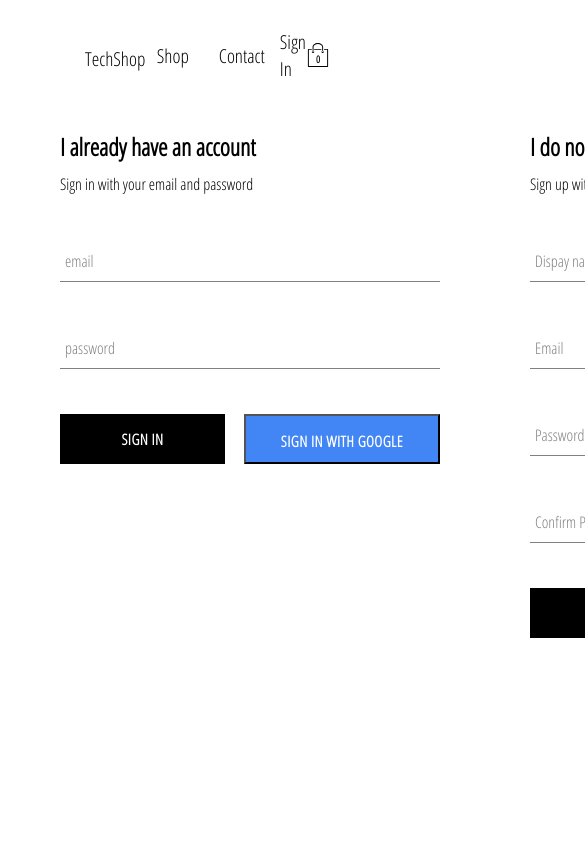
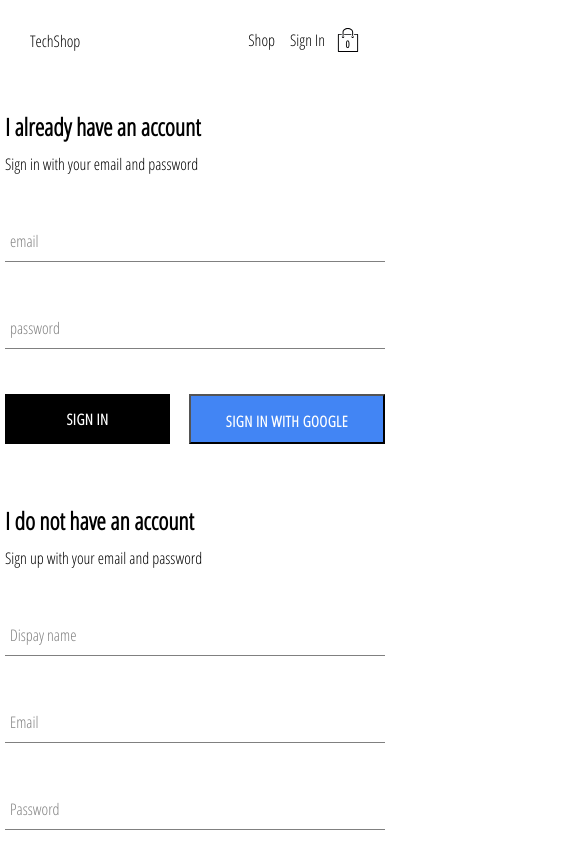
Before and after one commit to Analova/techStore, a React (Create React App) app: page /signin in a window 390 px wide. Shown: the top 844 px of the page, 585 px wide, since content can reach past the window. Built offline with nearby package versions, Linux system fonts and the light colour scheme; no server answers.

Commit message:
mobile responsive app

```diff
--- a/src/App.css
+++ /dev/null
@@ -1,15 +0,0 @@
-body {
-    font-family: "Open Sans Condensed";
-    padding: 20px 60px;
-
-}
-
-a {
-    text-decoration: none;
-    color: black;
-    font-size: 1.2rem
-}
-
-* {
-    box-sizing: border-box;
-}
--- a/src/App.js
+++ b/src/App.js
@@ -7,7 +7,7 @@ import Header from "./components/header/Header";
 import SignInAndSignUp from "./pages/sign-in-and-sign-up/SignInAndSignUp";
 import Checkout from "./pages/checkout/Checkout";
 
-import "./App.css";
+import { GlobalStyle } from "./global.styles";
 
 import { auth, createUserProfileDocument } from "./firebase/firebase.utils";
 
@@ -50,6 +50,7 @@ class App extends React.Component {
   render() {
     return (
       <div>
+        <GlobalStyle />
         <Header />
         <Switch>
           <Route exact path="/" component={HomePage} />
--- a/src/components/checkout-item/checkout-item.styles.js
+++ b/src/components/checkout-item/checkout-item.styles.js
@@ -8,6 +8,10 @@ export const CheckoutItemContainer = styled.div`
   padding: 15px 0;
   font-size: 20px;
   align-items: center;
+
+  @media screen and (max-width: 800px) {
+    font-size: 18px;
+  }
 `;
 
 export const ImageContainer = styled.div`
@@ -21,6 +25,10 @@ export const ImageContainer = styled.div`
 
 export const TextContainer = styled.span`
   width: 23%;
+
+  @media screen and (max-width: 800px) {
+    width: 22%;
+  }
 `;
 
 export const QuantityContainer = styled(TextContainer)`
--- a/src/components/collection-item/collection-item.styles.js
+++ b/src/components/collection-item/collection-item.styles.js
@@ -17,6 +17,18 @@ export const CollectionItemContainer = styled.div`
       display: flex;
     }
   }
+
+  @media screen and (max-width: 800px) {
+    width: 40vw;
+    &:hover {
+      .image {
+        opacity: unset;
+      }
+      button {
+        opacity: unset;
+      }
+    }
+  }
 `;
 
 export const AddButton = styled(CustomButton)`
@@ -25,6 +37,13 @@ export const AddButton = styled(CustomButton)`
   position: absolute;
   top: 255px;
   display: none;
+
+  @media screen and (max-width: 800px) {
+    display: block;
+    opacity: 0.9;
+    min-width: unset;
+    padding: 0 10px;
+  }
 `;
 
 export const BackgroundImage = styled.div`
--- a/src/components/collection-preview/collection-preview.styles.js
+++ b/src/components/collection-preview/collection-preview.styles.js
@@ -4,6 +4,10 @@ export const CollectionPreviewContainer = styled.div`
   display: flex;
   flex-direction: column;
   margin-bottom: 30px;
+
+  @media screen and (max-width: 800px) {
+    align-items: center;
+  }
 `;
 
 export const TitleContainer = styled.h1`
@@ -18,4 +22,10 @@ export const TitleContainer = styled.h1`
 export const PreviewContainer = styled.div`
   display: flex;
   justify-content: space-between;
+
+  @media screen and (max-width: 800px) {
+    display: grid;
+    grid-template-columns: 1fr 1fr;
+    grid-gap: 15px;
+  }
 `;
--- a/src/components/header/Header.js
+++ b/src/components/header/Header.js
@@ -23,7 +23,7 @@ const Header = ({ currentUser, hidden }) => {
       <LogoContainer to="/">TechShop</LogoContainer>
       <OptionsContainer>
         <OptionLink to="/shop">Shop</OptionLink>
-        <OptionLink to="/shop">Contact</OptionLink>
+
         {currentUser ? (
           <OptionLink as="div" onClick={() => auth.signOut()}>
             {" "}
--- a/src/components/header/header.styles.js
+++ b/src/components/header/header.styles.js
@@ -7,12 +7,23 @@ export const HeaderContainer = styled.div`
   display: flex;
   justify-content: space-between;
   margin-bottom: 25px;
+
+  @media screen and (max-width: 800px) {
+    height: 60px;
+    padding: 10px;
+    margin-bottom: 20px;
+  }
 `;
 
 export const LogoContainer = styled(Link)`
   height: 100%;
   width: 70px;
   padding: 25px;
+
+  @media screen and (max-width: 800px) {
+    width: 30px;
+    padding: 10px;
+  }
 `;
 
 export const OptionsContainer = styled.div`
@@ -21,6 +32,10 @@ export const OptionsContainer = styled.div`
   display: flex;
   align-items: center;
   justify-content: flex-end;
+
+  @media screen and (max-width: 800px) {
+    width: 80%;
+  }
 `;
 
 export const OptionLink = styled(Link)`
--- a/src/components/menu-item/menu-item.styles.js
+++ b/src/components/menu-item/menu-item.styles.js
@@ -26,6 +26,10 @@ export const MenuItemContainer = styled.div`
   }
   &:last-child {
     margin-left: 7.5px;
+  }
+
+  @media screen and (max-width: 800px) {
+    width: 80%;
   }
 `;
 
--- /dev/null
+++ b/src/global.styles.js
@@ -0,0 +1,19 @@
+import { createGlobalStyle } from "styled-components";
+
+export const GlobalStyle = createGlobalStyle`
+	body {
+		font-family: 'Open Sans Condensed';
+		padding: 20px 40px;
+		@media screen and (max-width: 800px) {
+			padding: 10px;
+
+		}
+	}
+	a {
+		text-decoration: none;
+		color: black;
+	}
+	* {
+		box-sizing: border-box;
+	}
+`;
--- a/src/pages/checkout/checkout.styles.js
+++ b/src/pages/checkout/checkout.styles.js
@@ -10,6 +10,10 @@ export const CheckoutPageContainer = styled.div`
   button {
     margin-left: auto;
     margin-top: 50px;
+  }
+
+  @media screen and (max-width: 800px) {
+    width: 90%;
   }
 `;
 
@@ -27,6 +31,12 @@ export const HeaderBlockContainer = styled.div`
   &:last-child {
     width: 8%;
   }
+  @media screen and (max-width: 800px) {
+    width: 22%;
+    &:last-child {
+      width: 12%;
+    }
+  }
 `;
 
 export const TotalContainer = styled.div`
--- a/src/pages/collection/collection.styles.js
+++ b/src/pages/collection/collection.styles.js
@@ -17,4 +17,10 @@ export const CollectionItemsContainer = styled.div`
   & > div {
     margin-bottom: 30px;
   }
+
+  @media screen and (max-width: 800px) {
+    grid-template-columns: 1fr 1fr;
+    grid-gap: 5px;
+    padding-left: 20px;
+  }
 `;
--- a/src/pages/sign-in-and-sign-up/sign-in-and-sign-up.styles.js
+++ b/src/pages/sign-in-and-sign-up/sign-in-and-sign-up.styles.js
@@ -5,4 +5,13 @@ export const SignInAndSignUpContainer = styled.div`
   display: flex;
   justify-content: space-between;
   margin: 30px auto;
+
+  @media screen and (max-width: 800px) {
+    flex-direction: column;
+    width: unset;
+    align-items: center;
+    > *:first-child {
+      margin-bottom: 50px;
+    }
+  }
 `;
```
